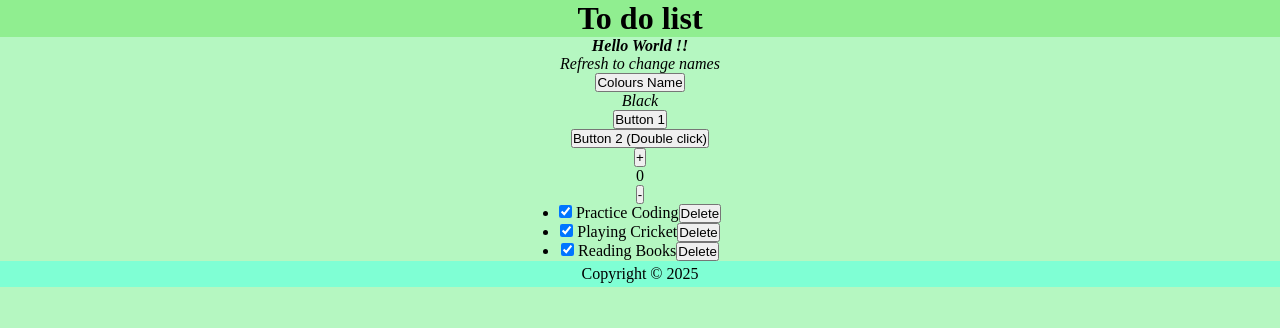
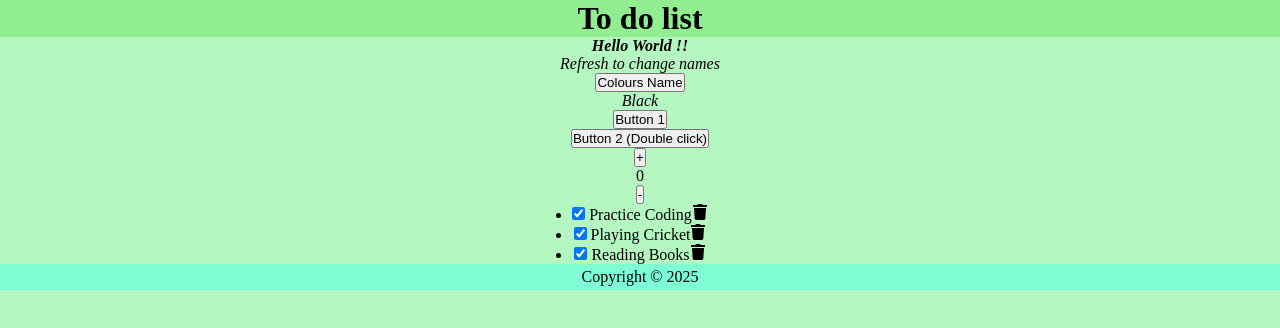
Before and after one commit to coddzz/react, a React (Create React App) app: page / in a window 1280 px wide. Shown: the top 328 px of the page. Built offline with nearby package versions, Linux system fonts and the light colour scheme.

Commit message:
added delete icon: npmjs.com/react-icons

```diff
--- a/package.json
+++ b/package.json
@@ -9,7 +9,8 @@
     "@testing-library/user-event": "^13.5.0",
     "react": "^19.0.0",
     "react-dom": "^19.0.0",
-    "react-scripts": "5.0.1",
+    "react-icons": "^5.5.0",
+    "react-scripts": "^5.0.1",
     "web-vitals": "^2.1.4"
   },
   "scripts": {
--- a/src/Content.js
+++ b/src/Content.js
@@ -1,5 +1,6 @@
 import React from "react";
 import { useState } from "react";
+import { FaTrash } from "react-icons/fa";
 
 const Content = () => {
 
@@ -69,14 +70,14 @@ const Content = () => {
                             checked = {item.checked}
                         />
                         <label> {item.item}</label>
-                        <button>Delete</button>
+                        <FaTrash
+                            role = "button"
+                            tabIndex = "0"
+                        />
                     </li>
                 ))
                 }
             </ul>
-
-
-
         </main>
     )
 }
```
Also changed, not shown: 1 other file (tests, documents, lock files or other folders).
